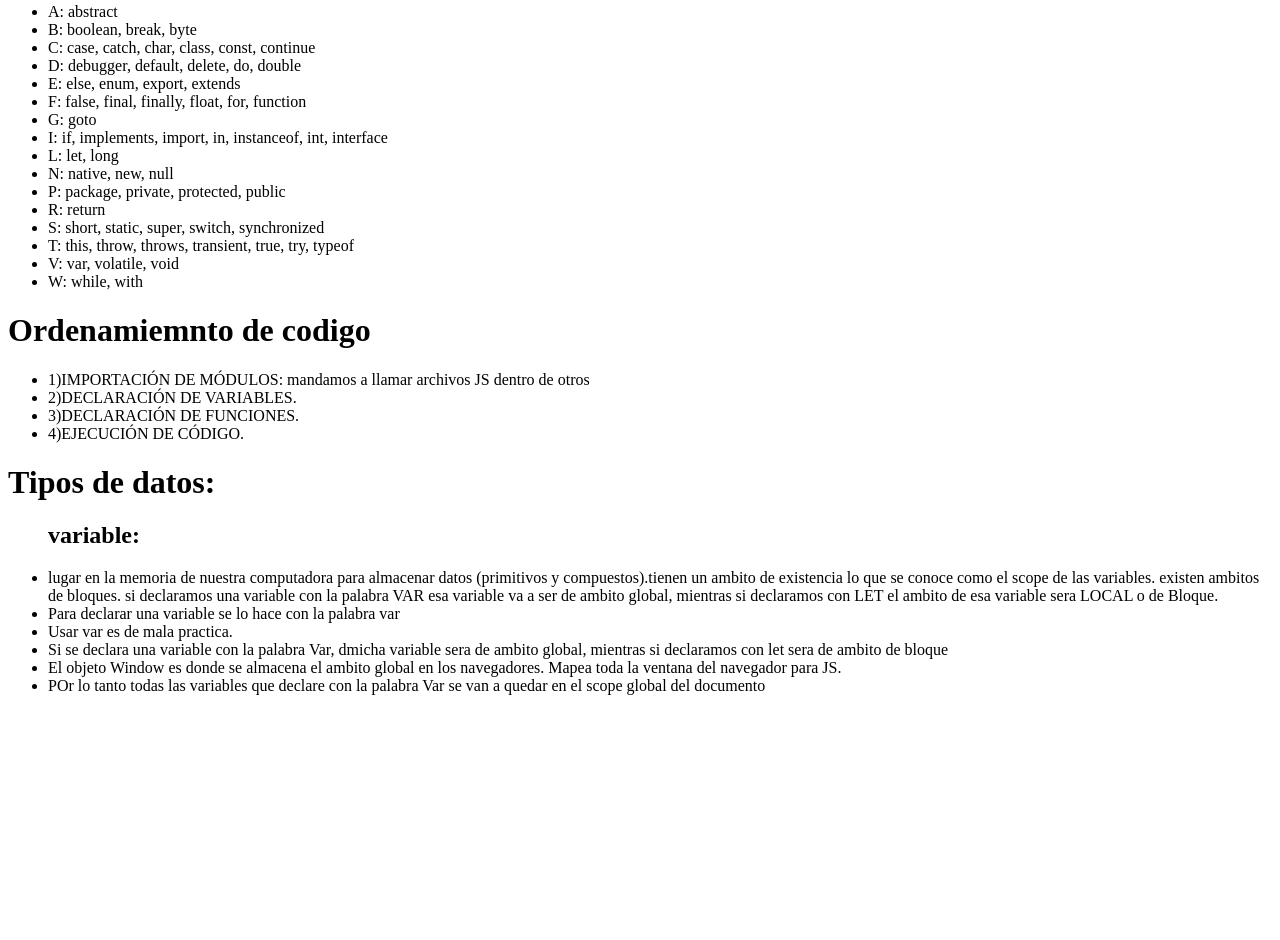
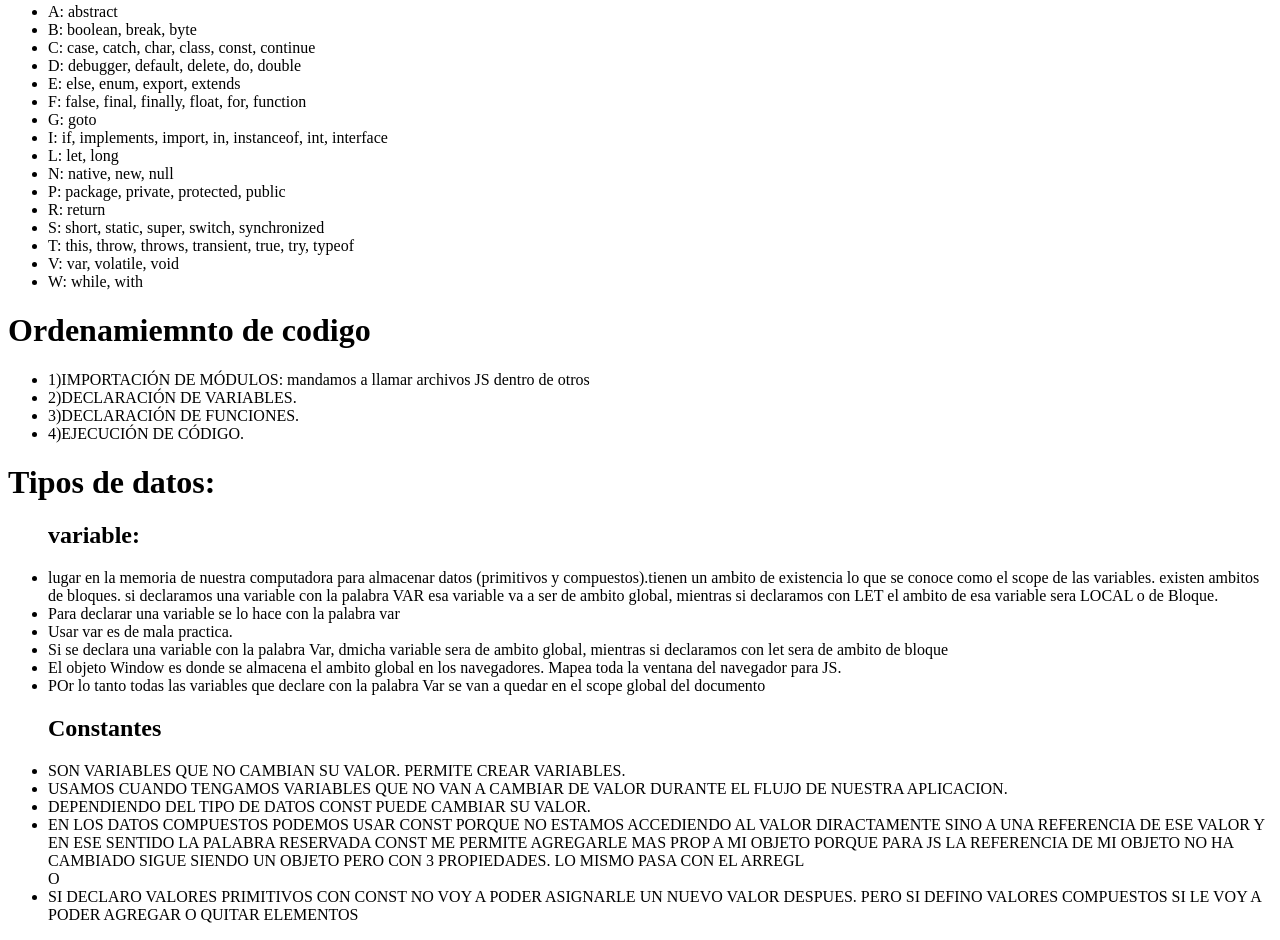
Before and after one commit to CyntiaCarrizo/Javascript, a plain HTML site: page index.html in a window 1280 px wide. Shown: the part 1263-2203 px from the top of the page. Before the commit the page ends 1974 px from the top, so only its background shows below. Drawn offline with Linux system fonts and the light colour scheme.

Commit message:
Constantes en valores primitivos y compuestos

```diff
--- a/index.html
+++ b/index.html
@@ -103,10 +103,15 @@
         <li>Si se declara una variable con la palabra Var, dmicha variable sera de ambito global, mientras si declaramos con let sera de ambito de bloque </li>
         <li>El objeto Window es donde se almacena el ambito global en los navegadores. Mapea toda la ventana del navegador para JS. </li>
         <li>POr lo tanto todas las variables que declare con la palabra Var se van a quedar en el scope global del documento</li>
-
+   <h2>Constantes</h2>
+        <li>SON VARIABLES QUE NO CAMBIAN SU VALOR. PERMITE CREAR VARIABLES.</li>
+        <li>USAMOS CUANDO TENGAMOS VARIABLES QUE NO VAN A CAMBIAR DE VALOR DURANTE EL FLUJO DE NUESTRA APLICACION.</li>
+          <li>DEPENDIENDO DEL TIPO DE DATOS CONST PUEDE CAMBIAR SU VALOR.</li>
+          <li>EN LOS DATOS COMPUESTOS PODEMOS USAR CONST PORQUE NO ESTAMOS ACCEDIENDO AL VALOR DIRACTAMENTE SINO A UNA REFERENCIA DE ESE VALOR Y EN ESE SENTIDO LA PALABRA RESERVADA CONST ME PERMITE AGREGARLE MAS PROP A MI OBJETO PORQUE PARA JS LA REFERENCIA DE MI OBJETO NO HA CAMBIADO SIGUE SIENDO UN OBJETO PERO CON 3 PROPIEDADES. LO MISMO PASA CON EL ARREGL</li> O
+           <li>SI DECLARO VALORES PRIMITIVOS CON CONST NO VOY A PODER ASIGNARLE UN NUEVO VALOR DESPUES. PERO SI DEFINO VALORES COMPUESTOS SI LE VOY A PODER AGREGAR O QUITAR ELEMENTOS</li>
 </ul>
 <script>
-var hola="hola Mundo"
+/*var hola="hola Mundo"
 console.log(hola)
 
 let hello="Hello World"
@@ -143,7 +148,56 @@ console.log("Variable Musica antes del bloque", musica2)
 }
 
 //varible musica despues del bloque
-console.log("varible musica depues del bloque",musica2)
+console.log("varible musica depues del bloque",musica2)*/
+
+console.log("**********************************CONSTANTES********")
+//CONSTANTES: SON VARIABLES QUE NO CAMBIAN SU VALOR. PERMITE CREAR VARIABLES.LO USAMOS CUANDO TENGAMOS VARIABLES QUE NO VAN A CAMBIAR DE VALOR DURANTE EL FLUJO DE NUESTRA APLICACION. DEPENDIENDO DEL TIPO DE DATOS CONST PUEDE CAMBIAR SU VALOR.
+// EN LOS DATOS COMPUESTOS PODEMOS USAR CONST PORQUE NO ESTAMOS ACCEDIENDO AL VALOR DIRACTAMENTE SINO A UNA REFERENCIA DE ESE VALOR Y EN ESE SENTIDO LA PALABRA RESERVADA CONST ME PERMITE AGREGARLE MAS PROP A MI OBJETO PORQUE PARA JS LA REFERENCIA DE MI OBJETO NO HA CAMBIADO SIGUE SIENDO UN OBJETO PERO CON 3 PROPIEDADES. LO MISMO PASA CON EL ARREGLO
+//SI DECLARO VALORES PRIMITIVOS CON CONST NO VOY A PODER ASIGNARLE UN NUEVO VALOR DESPUES. PERO SI DEFINO VALORES COMPUESTOS SI LE VOY A PODER AGREGAR O QUITAR ELEMNETOS
+const PI= 3.1416
+console.log(PI)
+
+//const NUEVE; // SALTA ERROR DE SINTAXIS PORQUE NO PUEDO TENER CONSTANTES VACIAS
+
+let a;//Me permite declarar una variable vacia para desp asignarle un valor cuando lo requiera
+a="Kenai";
+console.log(a)
+
+//Una constante no fumnciona de la misma manera para valores primitivos y para valores compuestos
+let objeto={
+    nombre:"jon",
+    edad:"35"
+}//UN OJETO ES UNA COLECCION DE ATRIBUTOS Y VALORES
+
+let colores= ["blanco","negro","azul"]//variable que almacena varias variables
+
+console.log(objeto);
+console.log(colores);
+
+//para crear una nueva propiedad al objeto solamente accedo con el punto a las propiedades
+objeto.correo="carrizocyntia22@gmail.com";
+
+//para agregar un nuevo color a los arreglos tengo que hacer uso de la palabra reservada push
+colores.push("anaranjado");
+
+console.log(objeto);
+console.log(colores);
+
+const objeto2={
+    nombre:"jon",
+    edad:"35"
+}
+
+const colores2= ["blanco","negro","azul"]
+
+objeto2.correo="carrizocyntia22@gmail.com";
+colores2.push("anaranjado");
+
+console.log(objeto2);
+console.log(colores2);
+
+
+
 
 
 </script>
```
